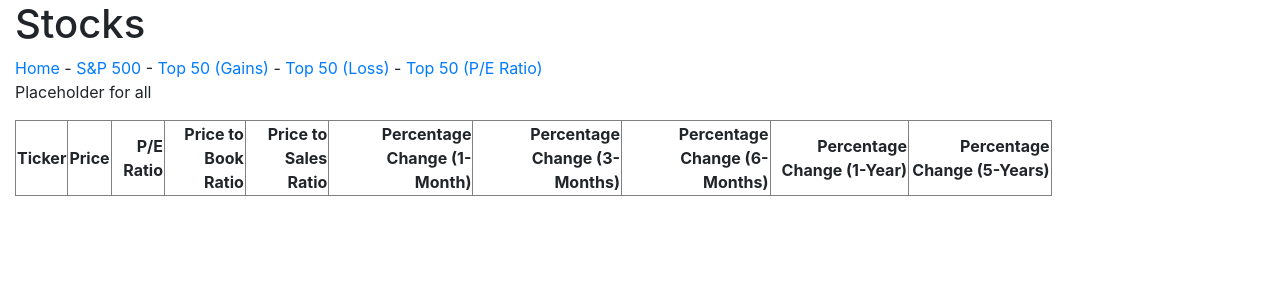
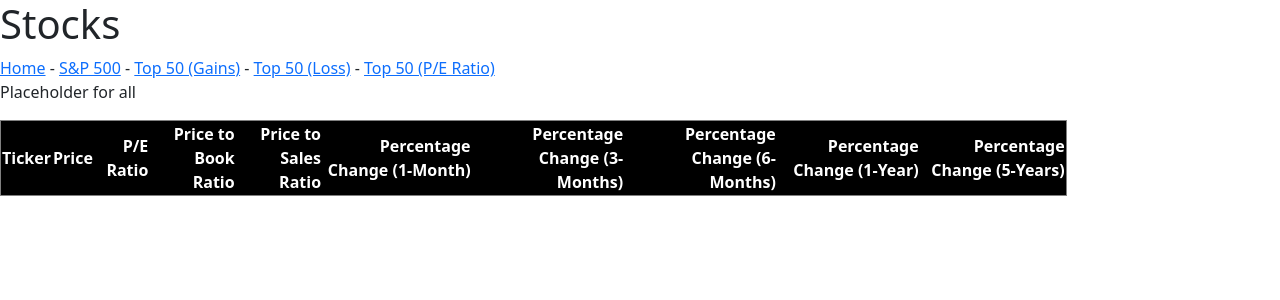
Before and after one commit to LHW99/stock_django, a Django app: page /all/ in a window 1280 px wide. Shown: the top 300 px of the page. Run offline with Django 3.2, Linux system fonts and the light colour scheme; lists and menus that the app fills with data are empty; parts of the project's set-up code (start-up, migrations or seed data) failed here and were passed over; some libraries are stand-ins or nearby versions.

Commit message:
updated bootstrap link and css file

```diff
--- a/stock_app/static/css/styles.css
+++ b/stock_app/static/css/styles.css
@@ -3,3 +3,20 @@
   padding: 0;
   list-style: none;
 }
+
+.dataframe {
+  background: black;
+  color: white;
+}
+
+.dataframe th{
+
+}
+
+.dataframe tr{
+
+}
+
+.dataframe td{
+
+}
--- a/stock_app/templates/base.html
+++ b/stock_app/templates/base.html
@@ -6,7 +6,7 @@
   <!-- easy viewport optimization -->
   <meta name="viewport" content="width=device-width, initial-scale=1.0">
   <!-- bootstrap css -->
-  <link rel="stylesheet" href="https://stackpath.bootstrapcdn.com/bootstrap/4.3.1/css/bootstrap.min.css" integrity="sha384-ggOyR0iXCbMQv3Xipma34MD+dH/1fQ784/j6cY/iJTQUOhcWr7x9JvoRxT2MZw1T" crossorigin="anonymous">
+  <link href="https://cdn.jsdelivr.net/npm/bootstrap@5.0.0-beta1/dist/css/bootstrap.min.css" rel="stylesheet" integrity="sha384-giJF6kkoqNQ00vy+HMDP7azOuL0xtbfIcaT9wjKHr8RbDVddVHyTfAAsrekwKmP1" crossorigin="anonymous">
   <!-- loading custom css file -->
   {% load static %}
   <link rel="stylesheet" href="{% static 'css/styles.css' %}">
```
